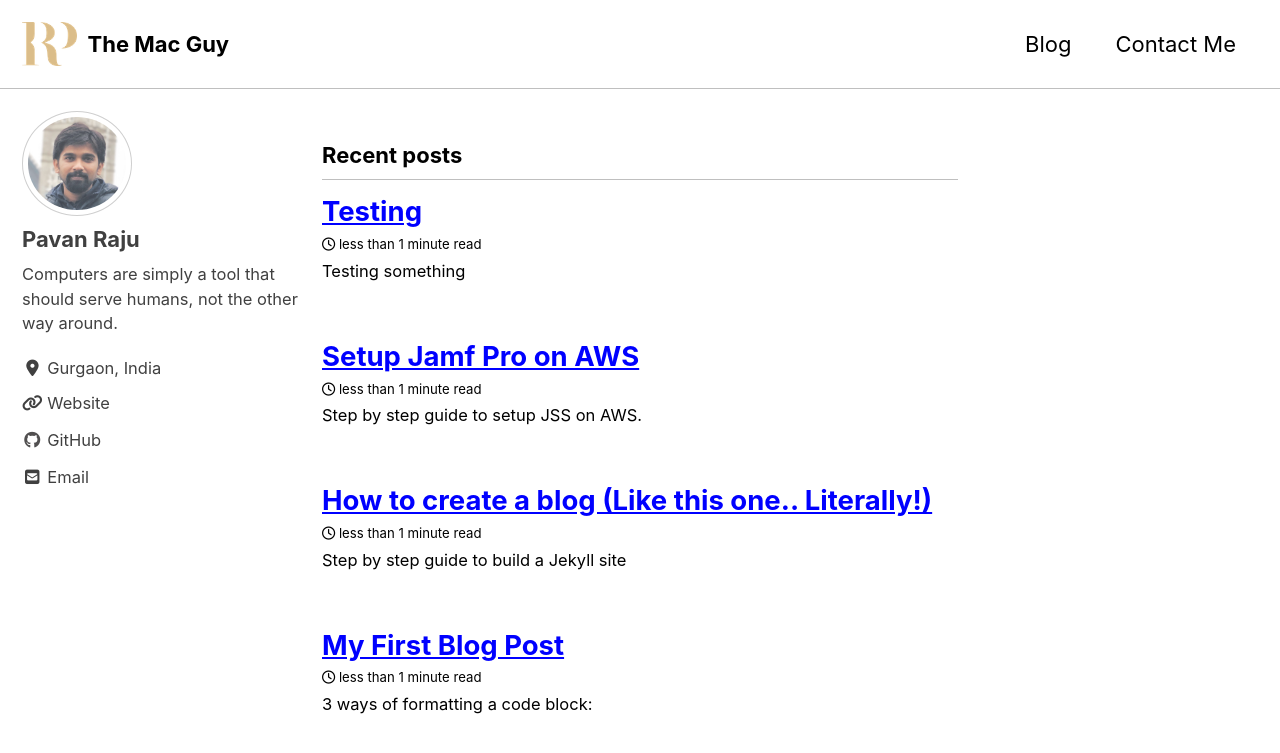
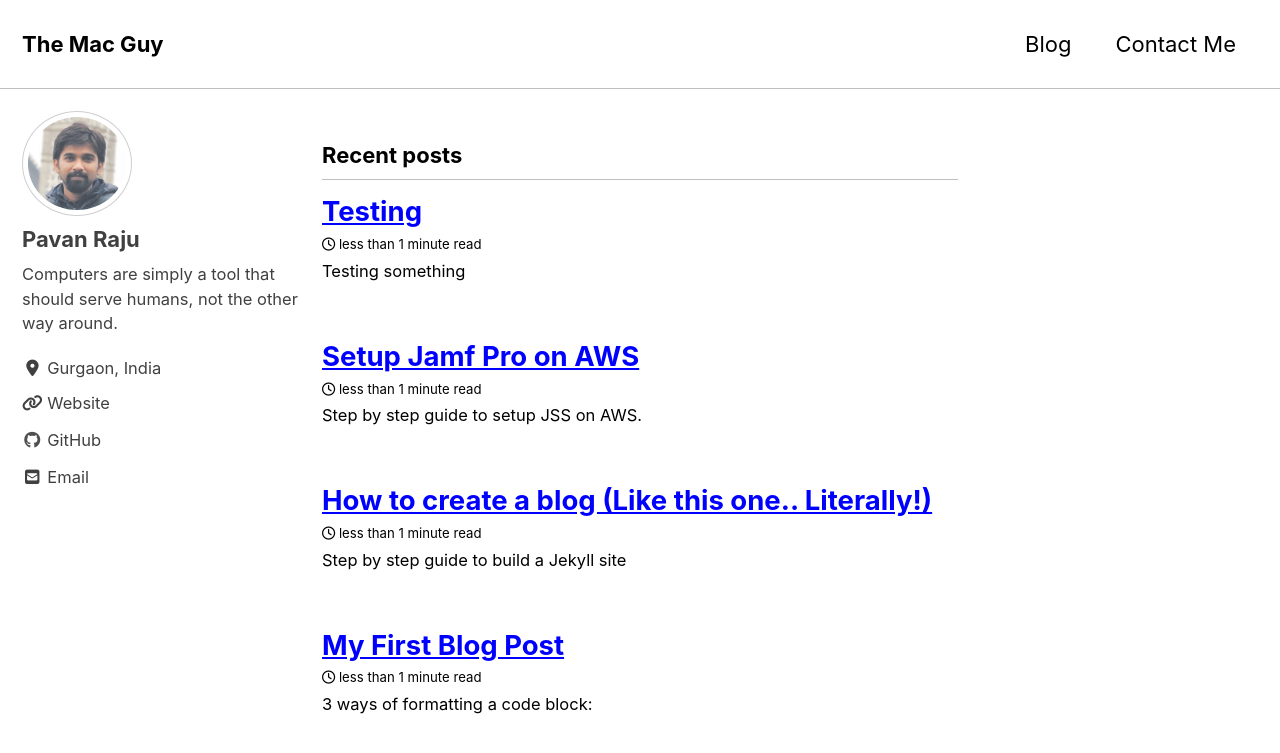
Before and after one commit to iampavan/themacguy, a Jekyll site: the page built from index.html, in a window 1280 px wide and 900 px high. Shown: the top 753 px of the window. Built offline with Jekyll 4.4.1, drawn with Linux system fonts in a browser that asks for light colours; cached includes are drawn as plain includes; nearby versions of some CDN libraries; the list of posts is cut into pages by our own code.

Commit message:
removed logo 2

```diff
--- a/_config.yml
+++ b/_config.yml
@@ -24,7 +24,7 @@ url                      : # the base hostname & protocol for your site e.g. "ht
 baseurl                  : # the subpath of your site, e.g. "/blog"
 repository               : iampavan # GitHub username/repo-name e.g. "mmistakes/minimal-mistakes"
 teaser                   : # path of fallback teaser image, e.g. "/assets/images/500x300.png"
-logo                     : "/images/logo-2.png"
+logo                     : # "/images/logo-2.png"
 masthead_title           : # overrides the website title displayed in the masthead, use " " for no title
 # breadcrumbs            : false # true, false (default)
 words_per_minute         : 200
```
